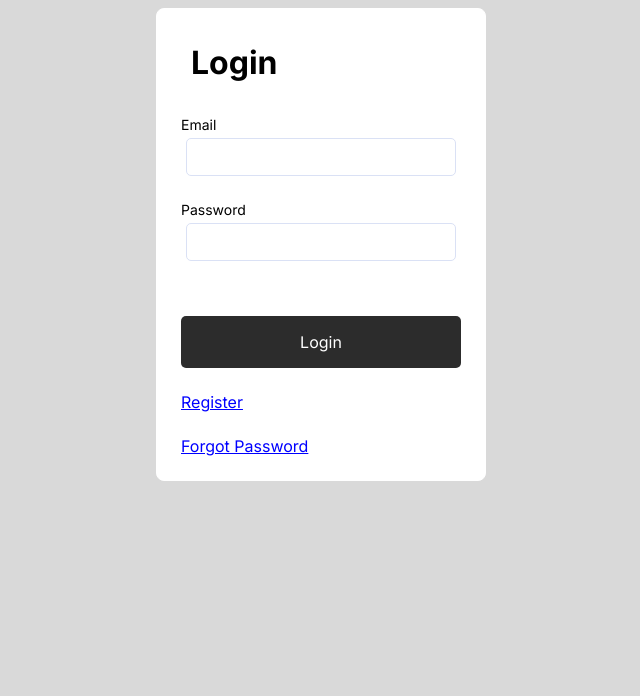
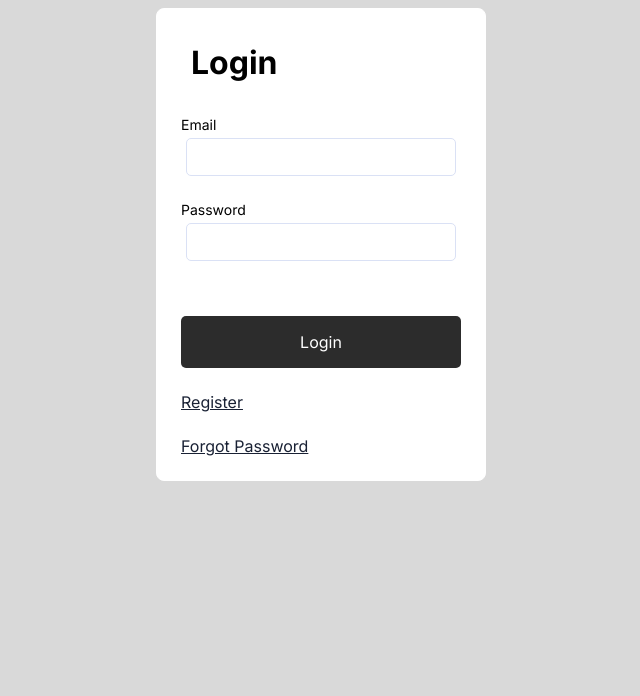
Before and after one commit to prayash-d/cps714_login_authentication, a Django app: template loginSignup/base/templates/registration/login.html in a window 1280 px wide. Shown: the top 696 px of the page, without its empty margins (319-959 px from the left). Run offline with Django 3.2, Linux system fonts and the light colour scheme; the template is opened without the code that fills it, so the values that code supplies are empty.

Commit message:
updated secondary/tertiary link stylings

```diff
--- a/loginSignup/base/static/css/style.css
+++ b/loginSignup/base/static/css/style.css
@@ -83,11 +83,11 @@ width: 100%;
 
 /*Link styling*/
 .signup-link{
-    color:#0000FF;
+    color:#192134;
     text-decoration: underline;
 }
 .signup-link:hover{
-    color:#2424d1;
+    color:#324268;
     text-decoration: underline;
     }
 .logout-link{
```
